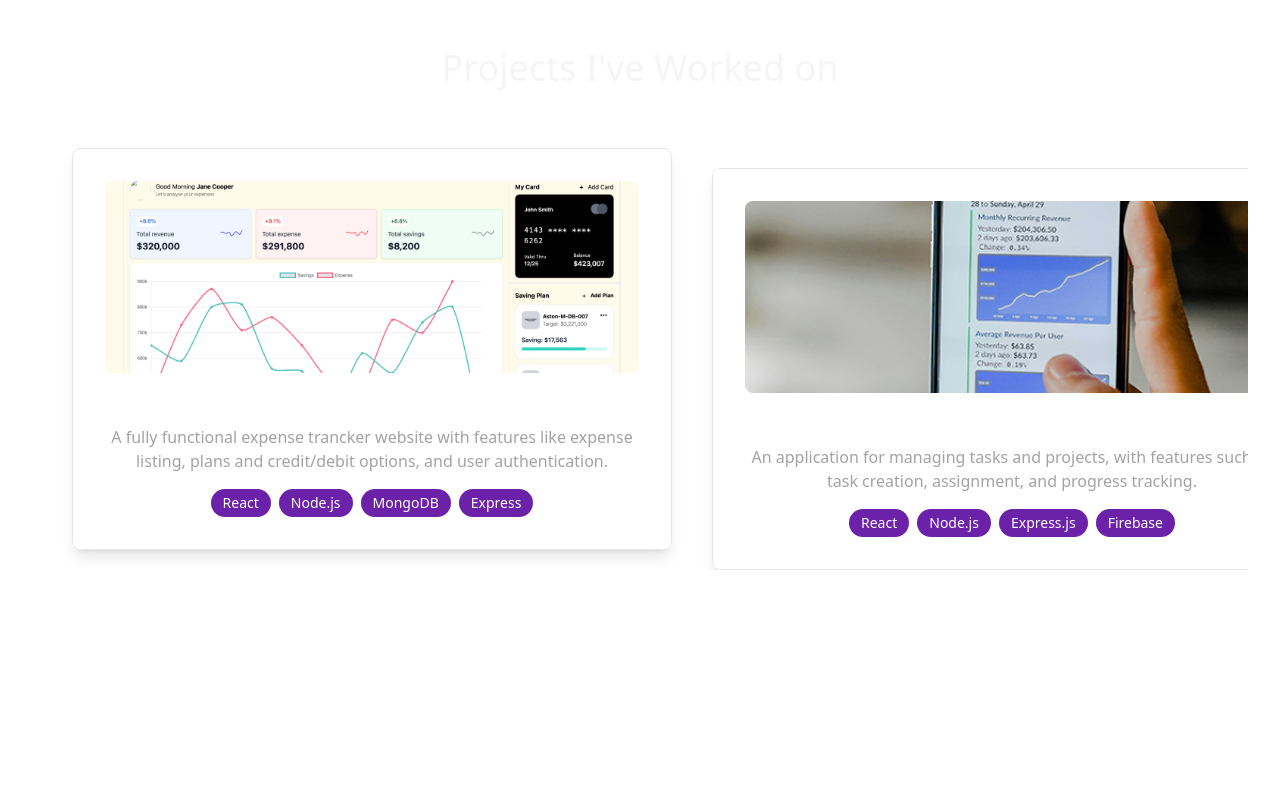
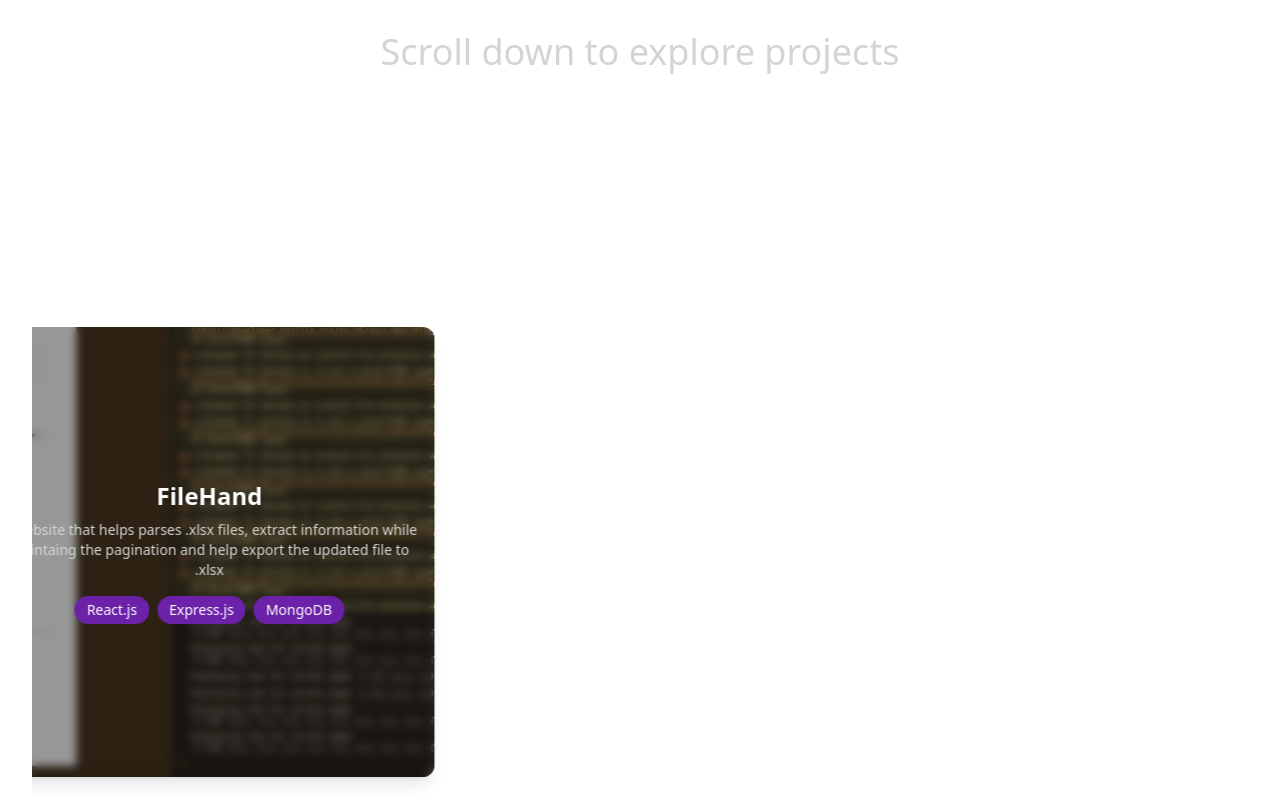
Before and after one commit to Screechin03/PortfolioWeb, a React (Vite) app: page / in a window 1280 px wide. Shown: the part 2340-3140 px from the top of the page. Built offline with nearby package versions, Linux system fonts and the light colour scheme.

Commit message:
changhes done

```diff
--- a/src/components/Project.jsx
+++ b/src/components/Project.jsx
@@ -1,35 +1,63 @@
-import React from "react";
+import React, { useRef } from "react";
 import { PROJECTS } from "../constants";
-import { motion } from "framer-motion";
+import { motion, useTransform, useScroll } from "framer-motion";
 
 const Project = () => {
     return (
-        <div className="w-full mt-14 text-center h-screen overflow-x-auto mr-9">
+
+        <div >
             <motion.h1
                 whileInView={{ y: 0, opacity: 1 }}
                 initial={{ y: -100, opacity: 0 }}
-                transition={{ duration: 0.5, delay: 0.2 }}
-                className="text-4xl text-neutral-100 py-10"
+                transition={{ duration: 1, delay: 0.3 }}
+                className="my-20 text-center text-4xl "
             >
-                Projects I've Worked on
+                Scroll down to explore projects
             </motion.h1>
-            <div className="flex flex-col md:flex-row items-center space-y-10 md:space-x-10 px-10 overflow-x-auto snap-x snap-mandatory">
+
+            <HorizontalScrollProjects />
+        </div>
+    );
+};
+
+const HorizontalScrollProjects = () => {
+    const targetRef = useRef(null);
+    const { scrollYProgress } = useScroll({
+        target: targetRef,
+    });
+
+    // Control the horizontal movement based on vertical scroll progress
+    const x = useTransform(scrollYProgress, [0, 1], ["1%", "-95%"]);
+
+    return (
+        <section ref={targetRef} className="relative h-[160vh]">
+            <div className="sticky top-0 flex h-screen items-center overflow-hidden">
+                <motion.div style={{ x }} className="flex gap-4 px-10">
                     {PROJECTS.map((project, index) => (
-                    <motion.div
-                        key={index}
-                        whileInView={{ opacity: 1, x: 0, z: 0 }}
-                        initial={{ opacity: 0, x: "-95%", z: -50 }}
-                        transition={{ duration: 0.5, ease: "easeOut" }}
-                        className="snap-center flex-shrink-0 bg-transparent border p-8 rounded-lg shadow-lg max-w-[600px] w-full md:w-[600px] flex flex-col items-center"
-                    >
+                        <ProjectCard project={project} key={index} />
+                    ))}
+                </motion.div>
+            </div>
+        </section>
+    );
+};
 
-                        <img
-                            src={project.image}
-                            alt={project.title}
-                            className="mb-4 w-full h-48 object-cover rounded-lg"
-                        />
-                        <h2 className="text-xl font-bold text-white">{project.title}</h2>
-                        <p className="mt-2 text-neutral-400">{project.description}</p>
+const ProjectCard = ({ project }) => {
+    return (
+        <div className="group relative h-[450px] w-[450px] overflow-hidden bg-neutral-700 rounded-xl shadow-lg">
+            <div
+                style={{
+                    backgroundImage: `url(${project.image})`,
+                    backgroundSize: "cover",
+                    backgroundPosition: "center",
+                }}
+                className="absolute inset-0 z-0 transition-transform duration-300 group-hover:scale-110"
+            ></div>
+            <div className="absolute inset-0 z-10 grid place-content-center bg-black/40 backdrop-blur-sm rounded-xl">
+                <h2 className="text-2xl text-center font-bold text-white">{project.title}</h2>
+                <p className="mt-2 text-sm text-neutral-300 text-center px-4">
+                    {project.description}
+                </p>
                 <div className="mt-4 flex flex-wrap gap-2 justify-center">
                     {project.technologies.map((tech, i) => (
                         <span
@@ -40,8 +68,6 @@ const Project = () => {
                         </span>
                     ))}
                 </div>
-                    </motion.div>
-                ))}
             </div>
         </div>
     );
--- a/src/constants/index.js
+++ b/src/constants/index.js
@@ -5,6 +5,8 @@ import project4 from "../assets/projects/project-4.jpg";
 import img1 from "../assets/projects/img1.png"
 import img2 from "../assets/projects/img2.png"
 import img3 from "../assets/projects/img3.png"
+import img4 from "../assets/projects/img4.png"
+
 
 export const HERO_CONTENT = `I am a passionate full stack developer with a knack for crafting robust and scalable web applications. With 5 years of hands-on experience, I have honed my skills in front-end technologies like React and Next.js, as well as back-end technologies like Node.js, MySQL, PostgreSQL, and MongoDB. My goal is to leverage my expertise to create innovative solutions that drive business growth and deliver exceptional user experiences.`;
 
@@ -74,8 +76,15 @@ export const PROJECTS = [
     title: "Derrik's Computer Service",
     image: project4,
     description:
-      "A platform for creating and publishing blog posts, with features like rich text editing, commenting, and user profiles.",
-    technologies: ["React.js", "Next.js", "PostgreSql"],
+      "A platform for issuing tickets that help users track their current hardware/software problem submitted as well as tracking every update ",
+    technologies: ["DrizzleORM", "Next.js", "PostgreSql"],
+  },
+  {
+    title: "FileHand",
+    image: img4,
+    description:
+      "A website that helps parses .xlsx files, extract information while maintaing the pagination and help export the updated file to .xlsx",
+    technologies: ["React.js", "Express.js", "MongoDB"],
   },
 ];
 
```
Also changed, not shown: src/assets/projects/img4.png (added). Lines whose indentation alone changed are shown as unchanged.
